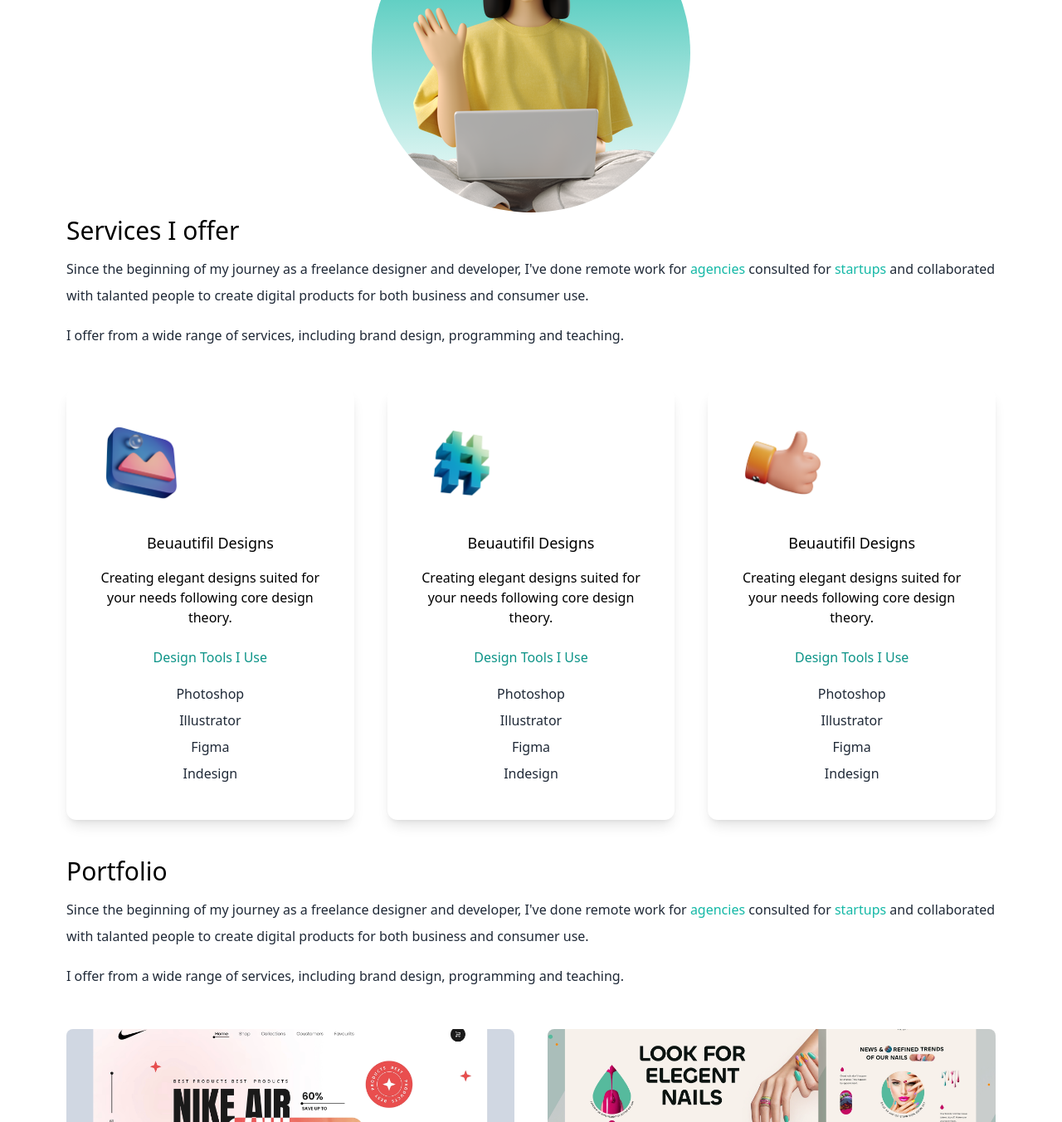
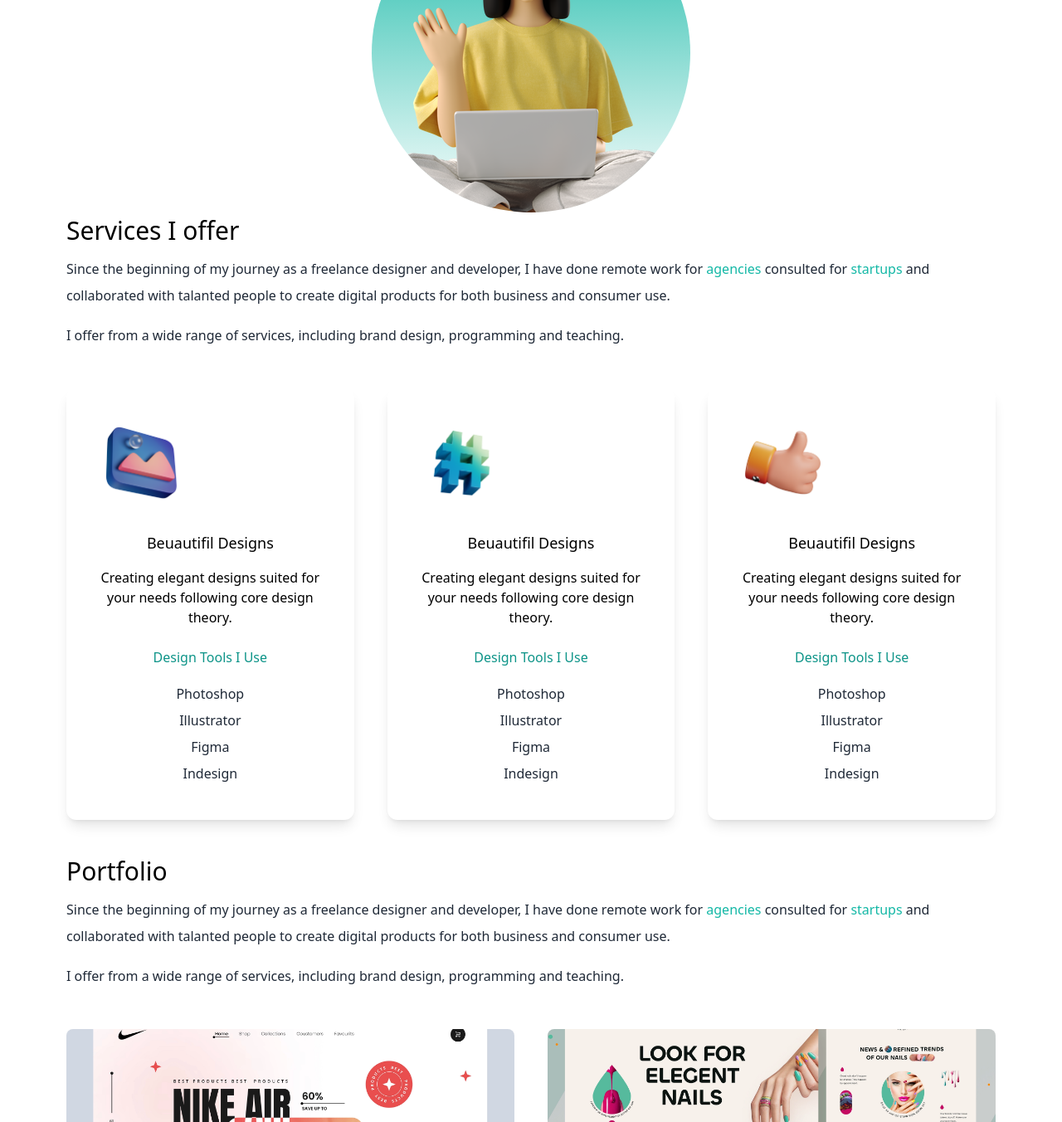
Before and after one commit to parasolya/next-portfolio, a Next.js app: page / in a window 1280 px wide. Shown: the part 744-2096 px from the top of the page at 83% size. Built offline with nearby package versions, Linux system fonts and the light colour scheme.

Commit message:
fixed ' in file

```diff
--- a/src/pages/index.tsx
+++ b/src/pages/index.tsx
@@ -52,7 +52,7 @@ export default function Home() {
             <h3 className="text-3xl py-1 dark:text-white">Services I offer</h3>
             <p className="text-md py-2 leading-8 text-gray-800 dark:text-gray-200">
               Since the beginning of my journey as a freelance designer and
-              developer, I've done remote work for
+              developer, I have done remote work for
               <span className="text-teal-500"> agencies </span>
               consulted for <span className="text-teal-500">startups </span>
               and collaborated with talanted people to create digital products
@@ -110,7 +110,7 @@ export default function Home() {
             <h3 className="text-3xl py-1 dark:text-white">Portfolio</h3>
             <p className="text-md py-2 leading-8 text-gray-800 dark:text-gray-200">
               Since the beginning of my journey as a freelance designer and
-              developer, I've done remote work for
+              developer, I have done remote work for
               <span className="text-teal-500"> agencies </span>
               consulted for <span className="text-teal-500">startups </span>
               and collaborated with talanted people to create digital products
```
Also changed, not shown: package.json (+6 -1 lines), 1 other file (tests, documents, lock files or other folders).
